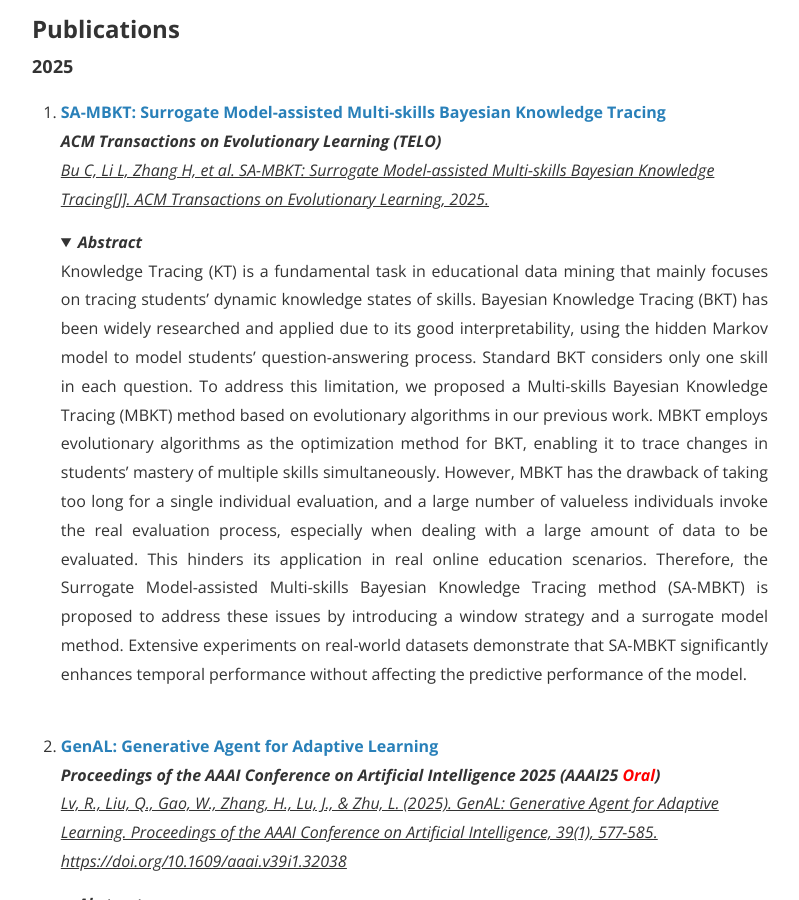
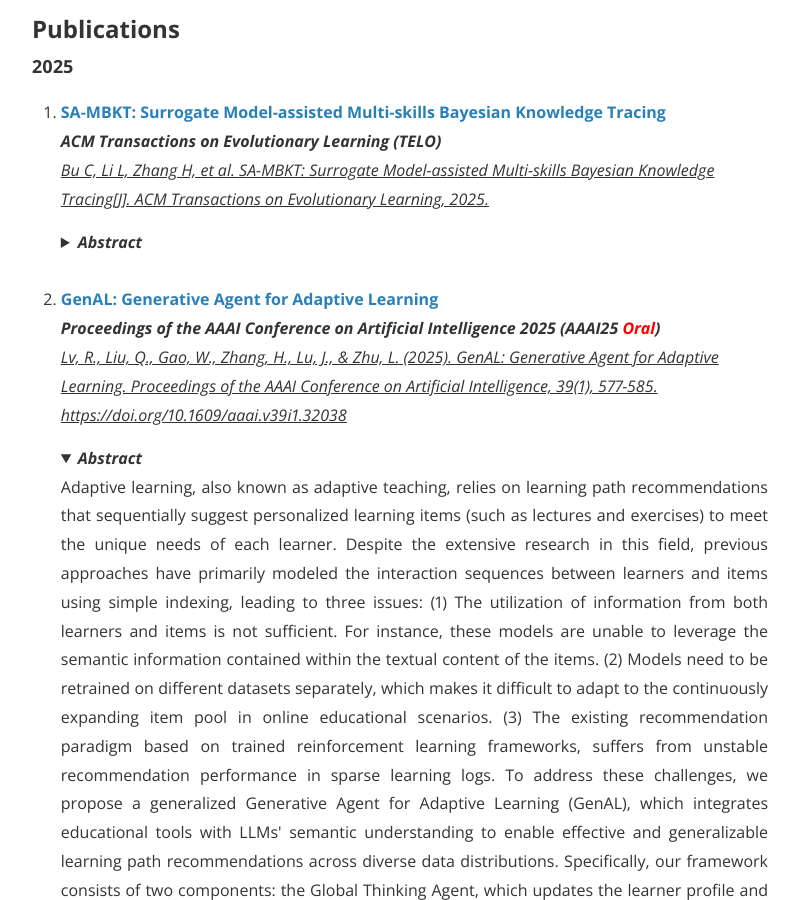
Before and after one commit to sosweetzhang/sosweetzhang.github.io, a Jekyll site: the page built from research.html, in a window 1280 px wide and 900 px high, scrolled down 213 px. Shown: the whole window, without its empty margins (240-1039 px from the left). Built offline with Jekyll 4.4.1, drawn with Linux system fonts in a browser that asks for light colours; nearby versions of some CDN libraries; comment, search, counter and statistics services are not loaded; a style sheet for code colours, icons or effects is not loaded.

Commit message:
Update research.html

```diff
--- a/research.html
+++ b/research.html
@@ -9,7 +9,7 @@ permalink: /research/
 <font size="+1"><strong> 2025</strong></font><br>
 <ol><li><strong><a href="https://dl.acm.org/doi/abs/10.1145/3769674">SA-MBKT: Surrogate Model-assisted Multi-skills Bayesian Knowledge Tracing</a></strong><p><i><b>ACM Transactions on Evolutionary Learning
 (TELO)</b></i><br><u><i>Bu C, Li L, Zhang H, et al. SA-MBKT: Surrogate Model-assisted Multi-skills Bayesian Knowledge Tracing[J]. ACM Transactions on Evolutionary Learning, 2025.</i></u><br>
-<details open="false">
+<details>
   <summary><b><i>Abstract</i></b></summary>
   <p style="text-align:justify">Knowledge Tracing (KT) is a fundamental task in educational data mining that mainly focuses on tracing students’ dynamic knowledge states of skills. Bayesian Knowledge Tracing (BKT) has been widely researched and applied due to its good interpretability, using the hidden Markov model to model students’ question-answering process. Standard BKT considers only one skill in each question. To address this limitation, we proposed a Multi-skills Bayesian Knowledge Tracing (MBKT) method based on evolutionary algorithms in our previous work. MBKT employs evolutionary algorithms as the optimization method for BKT, enabling it to trace changes in students’ mastery of multiple skills simultaneously. However, MBKT has the drawback of taking too long for a single individual evaluation, and a large number of valueless individuals invoke the real evaluation process, especially when dealing with a large amount of data to be evaluated. This hinders its application in real online education scenarios. Therefore, the Surrogate Model-assisted Multi-skills Bayesian Knowledge Tracing method (SA-MBKT) is proposed to address these issues by introducing a window strategy and a surrogate model method. Extensive experiments on real-world datasets demonstrate that SA-MBKT significantly enhances temporal performance without affecting the predictive performance of the model.</p>
 </details>
```
